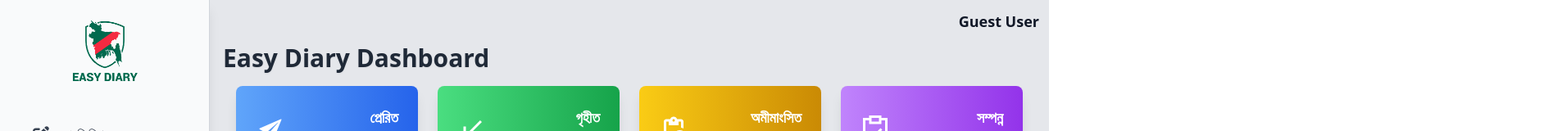
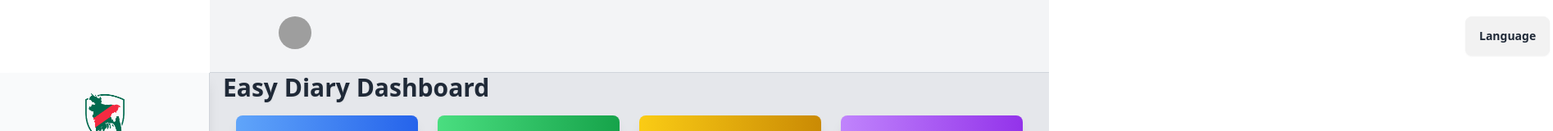
Before and after one commit to saikatGD/easy_diaryDemo, a React (Vite) app: page /dashboard in a window 1280 px wide. Shown: the top 160 px of the page at 82% size, 1895 px wide, since content can reach past the window. Built offline with nearby package versions, Linux system fonts and the light colour scheme; no server answers; the database is empty; grey boxes are pictures that could not be loaded.

Commit message:
Navbar section update

```diff
--- a/src/Components/Dashboard/Dashboard.jsx
+++ b/src/Components/Dashboard/Dashboard.jsx
@@ -10,7 +10,7 @@ import { GrCompliance } from "react-icons/gr";
 import { supabase } from "../../firebase/supabaseClient"; // Import Supabase client
 import { jsPDF } from "jspdf"; // Import jsPDF
 import "jspdf-autotable"; // Import for table support in jsPDF
-
+import Navbar from "../Navbar/Navbar";
 const placeholderImage = "/path/to/local-placeholder.jpg";
 
 // Your base64 encoded font string
@@ -204,17 +204,19 @@ const Dashboard = () => {
 
   return (
     <>
+      <div className="ml-16 md:ml-64"><Navbar></Navbar></div>
       <Sidebar />
+
       <div className="grow ml-16 md:ml-64 lg:h-screen bg-gray-200 text-gray-900">
         {/* User info display */}
-        <div className="flex items-center justify-between gap-4 p-3 border-b">
-          {/* Left part for any other elements you might have, or just leave it empty */}
+        {/* <div className="flex items-center justify-between gap-4 p-3 border-b">
+          Left part for any other elements you might have, or just leave it empty
 
           <div className="flex-1 text-right">
             <h2 className="font-semibold text-lg">{userData.name}</h2>
             <p className="text-gray-500">{userData.email}</p>
           </div>
-        </div>
+        </div> */}
 
         {/* Dashboard Overview (Cards) */}
         <div className="gap-4 mb-6 px-4">
--- a/src/Components/Navbar/Navbar.jsx
+++ b/src/Components/Navbar/Navbar.jsx
@@ -9,31 +9,40 @@ const Navbar = () => {
 
   return (
     <div className='bg-gray-100 text-gray-900 border-b border-gray-300 p-4 flex items-center'>
-      <div className='justify-between'>
-          <div>
-            <label className="input input-bordered flex items-center gap-2">
-          <input
-          type="text"
-
-
-           />
-          <svg
-            xmlns="http://www.w3.org/2000/svg"
-            viewBox="0 0 16 16"
-            fill="currentColor"
-            className="h-4 w-4 opacity-70">
-            <path
-              fillRule="evenodd"
-              d="M9.965 11.026a5 5 0 1 1 1.06-1.06l2.755 2.754a.75.75 0 1 1-1.06 1.06l-2.755-2.754ZM10.5 7a3.5 3.5 0 1 1-7 0 3.5 3.5 0 0 1 7 0Z"
-              clipRule="evenodd" />
-          </svg>
-            </label>
-          </div>
-          <div>
-
-
-          </div>
-      </div>
+        <div className='flex gap-[1400px] ml-16'>
+            <div className="flex-none gap-2">
+              <div className="dropdown dropdown-end">
+                <div tabIndex={0} role="button" className="btn btn-ghost btn-circle avatar">
+                  <div className="w-10 rounded-full">
+                    <img
+                      alt="Tailwind CSS Navbar component"
+                      src="https://img.daisyui.com/images/stock/photo-1534528741775-53994a69daeb.webp" />
+                  </div>
+                </div>
+                <ul
+                  tabIndex={0}
+                  className="menu menu-sm dropdown-content bg-base-100 rounded-box z-[1] mt-3 w-52 p-2 shadow">
+                  <li>
+                    <a className="justify-between">
+                      User name:
+                    </a>
+                    <a href="">Post: </a>
+                  </li>
+                  <li><a>Settings</a></li>
+                  <li><a>Logout</a></li>
+                </ul>
+              </div>
+            </div>
+            <div>
+            <div className="dropdown dropdown-end">
+                <div tabIndex={0} role="button" className="btn m-1">Language</div>
+                <ul tabIndex={0} className="dropdown-content menu bg-gray-100 rounded-box z-[1] w-52 p-2 shadow-md">
+                  <li><a>English</a></li>
+                  <li><a>Bangla </a></li>
+                </ul>
+              </div>
+            </div>
+        </div>
     </div>
   )
 }
```
